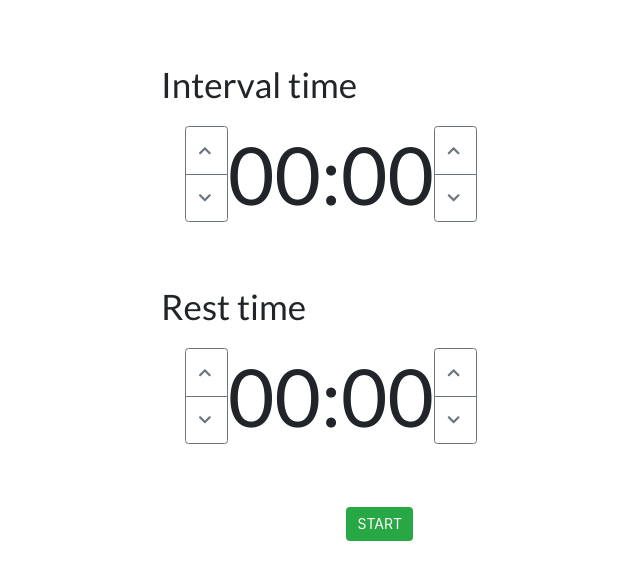
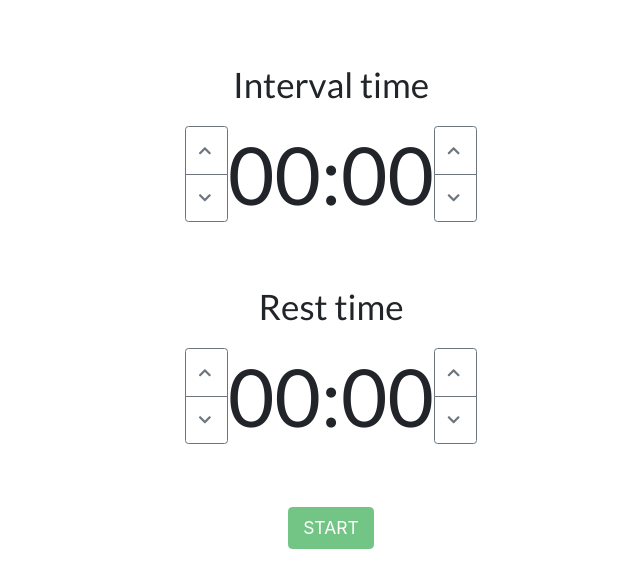
Before and after one commit to idodoroz4/trainer, a React (Create React App) app: page / in a window 1280 px wide. Shown: the top 588 px of the page, without its empty margins (309-949 px from the left). Built offline with nearby package versions, Linux system fonts and the light colour scheme.

Commit message:
Add presetation clock
Add a countdown clock
Centered view
improve UI

```diff
--- a/src/App.js
+++ b/src/App.js
@@ -1,5 +1,6 @@
 import React, { Component } from 'react';
-import TimerInput from './components/inputComponents/TimerInput'
+import TimerInput from './components/inputComponents/TimerInput';
+import ClockView from './components/clockView';
 import './App.css';
 
   class App extends Component {
@@ -14,6 +15,10 @@ import './App.css';
         restMinutes: 0,
         restSecondsView: '00',
         restMinutesView: '00',
+        presSeconds: '00',
+        presMinutes: '00',
+        presSecondsView: '00',
+        presMinutesView: '00',
         secondsRemaining: 0,
         buttonStatus: 'clear',
         timerStatus: "none" // none, work, rest, finish
@@ -26,25 +31,31 @@ import './App.css';
       var min = Math.floor(this.state.secondsRemaining / 60);
       var sec = this.state.secondsRemaining % 60;
 
+      if ( sec === -1) {
+        clearInterval(this.intervalHandle);
         this.setState({
-        minutes: min,
-        seconds: sec
+          secondsRemaining: 0,
+          buttonStatus: 'clear',
+          timerStatus: "none"
+        })
+        return
+      }
+
+      this.setState({
+        presMinutes: min,
+        presSeconds: sec
       })
 
       if (sec < 10) {
         this.setState({
-          seconds: "0" + sec,
+          presSeconds: "0" + sec,
         })
       }
 
       if (min < 10) {
         this.setState({
-          minutes: "0" + min,
+          presMinutes: "0" + min,
         })
-      }
-
-      if (min === 0 & sec === 0) {
-        clearInterval(this.intervalHandle);
       }
 
       this.setState(prevState => {
@@ -53,16 +64,31 @@ import './App.css';
     }
 
     startCountDown = () => {
-      if ( this.state.status === 'active') {
+      if ( this.state.timerStatus === 'work') {
         return
       }
       console.log("Countdown started")
-      console.log(this.state)
-      this.secondsRemaining = this.state.minutes * 60 + this.state.seconds;
+      this.setState({
+        presSeconds: this.state.workSeconds,
+        presMinutes: this.state.workMinutes,
+        buttonStatus: 'active',
+        secondsRemaining: this.state.workMinutes * 60 + this.state.workSeconds - 1
+      })
+
+      if (this.state.workSeconds < 10) {
+        this.setState({
+          presSeconds: "0" + this.state.workSeconds,
+        })
+      }
+
+      if (this.state.workMinutes < 10) {
+        this.setState({
+          presMinutes: "0" + this.state.workMinutes,
+        })
+      }
+
       this.intervalHandle = setInterval(this.tick, 1000);
-      this.setState({
-        buttonStatus: 'active'
-      })
+
     }
 
     stopCountDown = () => {
@@ -76,16 +102,7 @@ import './App.css';
     resetCountDown = () => {
       console.log("Countdown has been reset")
       clearInterval(this.intervalHandle)
-      this.secondsRemaining = 0
       this.setState({
-        workSeconds: 0,
-        workMinutes: 0,
-        workSecondsView: '00',
-        workMinutesView: '00',
-        restSeconds: 0,
-        restMinutes: 0,
-        restSecondsView: '00',
-        restMinutesView: '00',
         secondsRemaining: 0,
         buttonStatus: 'clear',
         timerStatus: "none"
@@ -226,6 +243,8 @@ import './App.css';
         return (
           <div className="container">
             <div>
+              { this.state.buttonStatus === "clear" &&
+                <div>
                 <TimerInput
                   minutes={this.state.workMinutesView}
                   seconds={this.state.workSecondsView}
@@ -244,14 +263,20 @@ import './App.css';
                   minusMin={this.restMinusMinute}
                   title="Rest time"
                 />
+              </div>
+              }
+              { this.state.buttonStatus !== "clear" &&
+                <div className="d-flex justify-content-center">
+                  <ClockView minutes={this.state.presMinutes} seconds={this.state.presSeconds} />
+                </div>
+              }
               <br/><br/><br/>
               <div className="row justify-content-md-center">
-                <div className="col " />
-                <div className="col ">
-                  { this.state.buttonStatus === "clear" ? <button className="btn btn-success" onClick={this.startCountDown}>START</button> : null }
-                  { this.state.buttonStatus === "stopped" ? <button className="btn btn-success" onClick={this.startCountDown}>CONTINUE</button> : null }
-                  { this.state.buttonStatus === "active" ? <button className="btn btn-danger" onClick={this.stopCountDown}>STOP</button> : null }
-                  { this.state.buttonStatus === "stopped" ?  <button className="btn btn-warning" onClick={this.resetCountDown}>RESET</button> : null }
+                <div className="col d-flex justify-content-center">
+                  { this.state.buttonStatus === "clear" ? <button disabled={ this.state.workMinutes + this.state.workSeconds > 0 ? false : true }  className="btn btn-success btn-lg" onClick={this.startCountDown}>START</button> : null }
+                  { this.state.buttonStatus === "stopped" ? <button className="btn btn-success btn-lg" onClick={this.startCountDown}>CONTINUE</button> : null }
+                  { this.state.buttonStatus === "active" ? <button className="btn btn-danger btn-lg" onClick={this.stopCountDown}>STOP</button> : null }
+                  { this.state.buttonStatus === "stopped" ?  <button className="btn btn-warning btn-lg" onClick={this.resetCountDown}>RESET</button> : null }
                 </div>
 
               </div>
--- /dev/null
+++ b/src/components/clockView.js
@@ -0,0 +1,14 @@
+import React from 'react'
+
+
+const ClockView = (props) => {
+    return (
+        <div>
+            <h1 style={{ fontSize: 150 }}>
+            {props.minutes}:{props.seconds}
+            </h1>
+        </div>
+    );
+}
+
+export default ClockView;
--- a/src/components/inputComponents/TimerInput.js
+++ b/src/components/inputComponents/TimerInput.js
@@ -21,16 +21,16 @@ class TimerInput extends Component {
             <div className="container">
                 <br /><br /><br />
                 <div className="row justify-content-md-center">
-                    <div className="col" />
-                    <div className="col">
+
+                    <div className="col d-flex justify-content-center">
                         <h1>{this.props.title}</h1>
                     </div>
-                    <div className="col" />
+
                 </div>
                 <br />
                 <div className="row justify-content-md-center">
-                    <div className="col" />
-                    <div className="col">
+
+                    <div className="col d-flex justify-content-center">
                         <div className="continer">
                             <div className="row justify-content-md-center">
 
@@ -41,7 +41,7 @@ class TimerInput extends Component {
                             </div>
                         </div>
                     </div>
-                    <div className="col" />
+
                 </div>
             </div>
         );
```
Lines whose indentation alone changed are shown as unchanged.
